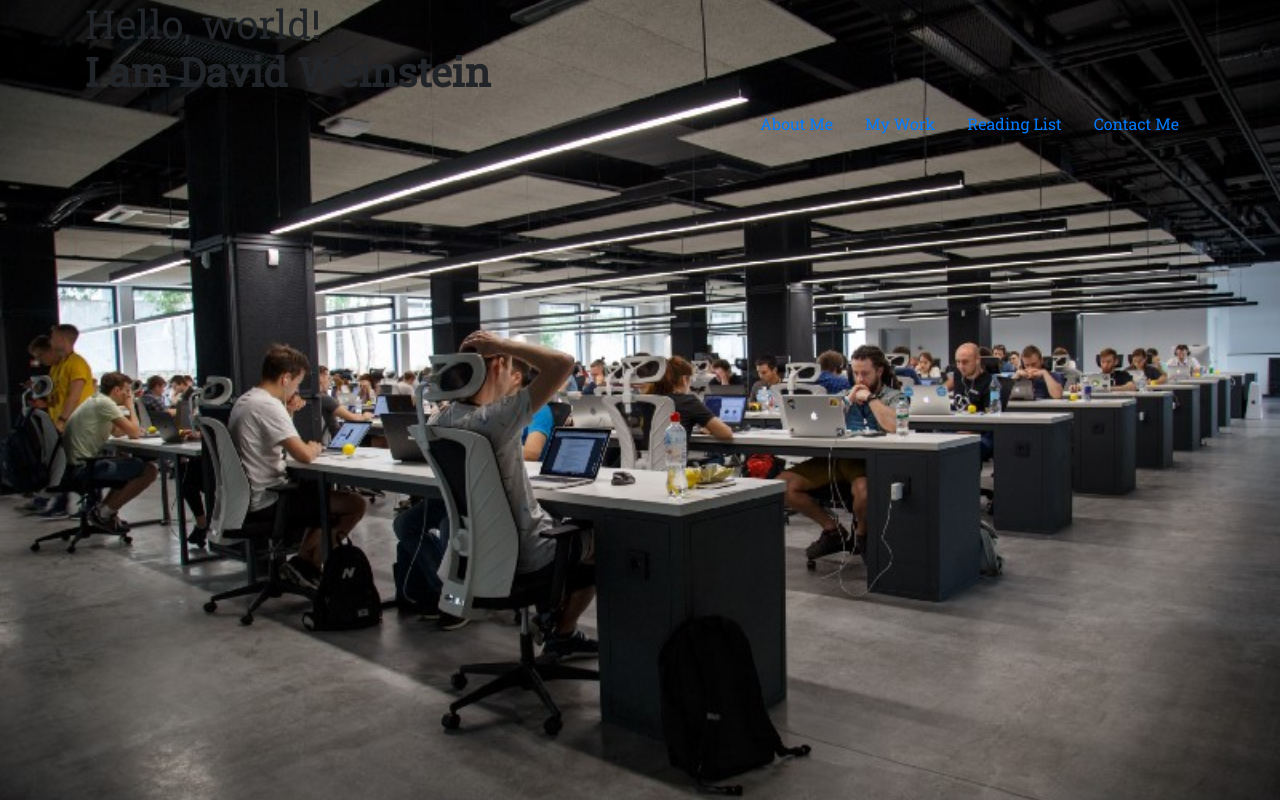
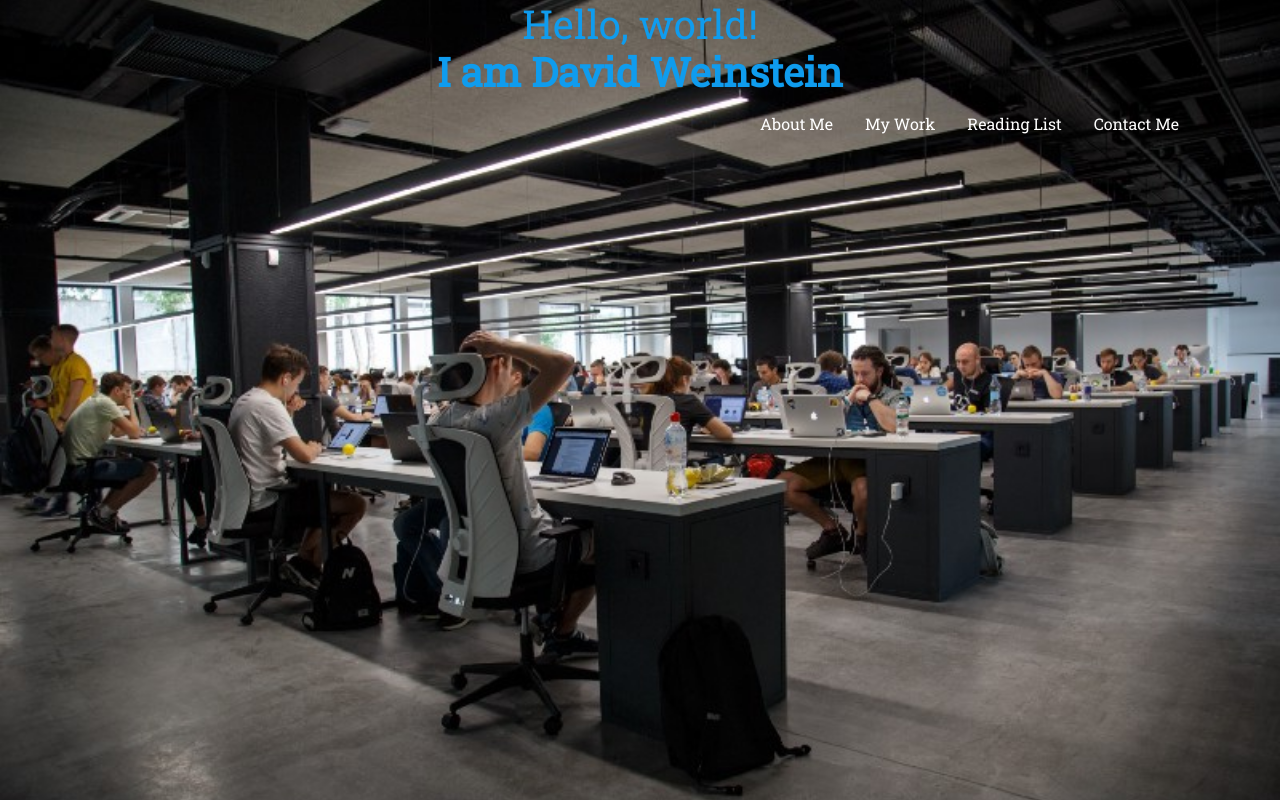
Before and after one commit to mroberts91/davidweinstein.github.io, a plain HTML site: page index.html in a window 1280 px wide. Drawn offline with nearby package versions, Linux system fonts and the light colour scheme.

Commit message:
some colors

```diff
--- a/assets/style.css
+++ b/assets/style.css
@@ -10,4 +10,12 @@ body {
     background-image: url(../assets/images/0_LPBuQlCevvDRPKf4.jpg);
     background-size: cover;
     height: 100%;
+    color: rgb(15, 156, 238)
 }
+.nav a {
+    color: #fff;
+}
+.nav a:hover {
+    color: rgb(15, 156, 238);
+    text-transform: uppercase;
+}
--- a/index.html
+++ b/index.html
@@ -10,7 +10,7 @@
         <link rel="stylesheet" href="assets/style.css">
     </head>
     <body>
-        <header class="container">
+        <header class="container text-center">
             <h1>Hello, world! <br> <strong>I am David Weinstein</strong></h1>
             <ul class="nav justify-content-end">
                 <li class="nav-item">
```
